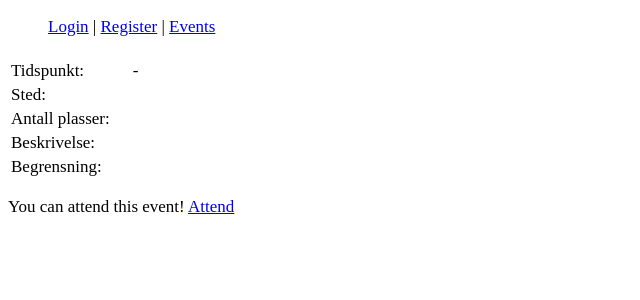
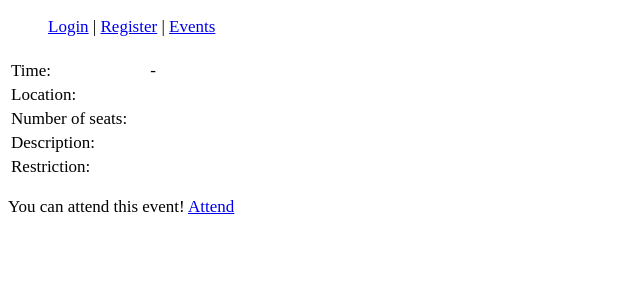
Before and after one commit to melwil/eventsystem, a Django app: template eventsystem/templates/events/details.html in a window 1280 px wide. Shown: the top 300 px of the page, without its empty margins (0-640 px from the left). Run offline with Django 3.2, Linux system fonts and the light colour scheme; the template is opened without the code that fills it, so the values that code supplies are empty.

Commit message:
Translated event details page to english.

```diff
--- a/eventsystem/templates/events/details.html
+++ b/eventsystem/templates/events/details.html
@@ -13,23 +13,23 @@
 
     <table>
         <tr>
-            <td>Tidspunkt:</td>
+            <td>Time:</td>
             <td>{{ event.start_date|date:"d.m.Y" }} - {{ event.start_date|time:"H:i" }}</td>
         </tr>
         <tr>
-            <td>Sted:</td>
+            <td>Location:</td>
             <td>{{ event.location }}</td>
         </tr>
         <tr>
-            <td>Antall plasser:</td>
+            <td>Number of seats:</td>
             <td>{{ event.seats }}</td>
         </tr>
         <tr>
-            <td>Beskrivelse:</td>
+            <td>Description:</td>
             <td>{{ event.description }}</td>
         </tr>
         <tr>
-            <td>Begrensning:</td>
+            <td>Restriction:</td>
             <td>{{ event.get_restriction }}</td>
         </tr>
     </table>
```
